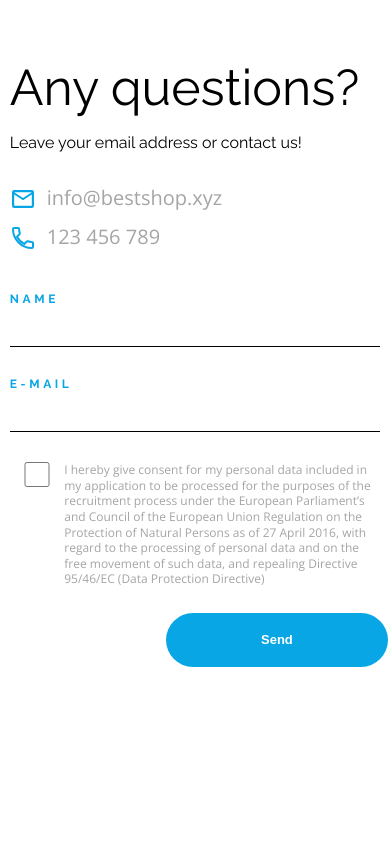
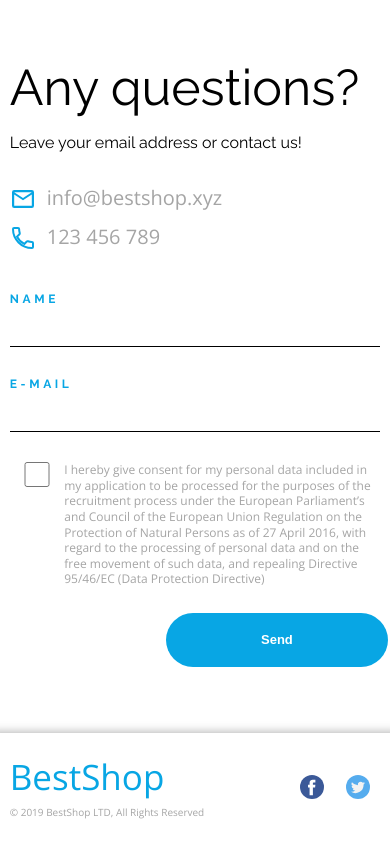
Before and after one commit to kamil079/First_RWD_WebSite, a website: page bestShopRWD/index.html in a window 390 px wide. Shown: the part 4103-4947 px from the top of the page. Before the commit the page ends 4856 px from the top, so only its background shows below. Drawn offline with nearby package versions, Linux system fonts and the light colour scheme.

Commit message:
web finished in mobile

```diff
--- a/bestShopRWD/index.html
+++ b/bestShopRWD/index.html
@@ -168,5 +168,17 @@
                 </form>
             </div>
         </section>
+        <footer class="footer">
+            <div class="footer_container">
+                <div class="footer_content">
+                    <h4 class="footer_title">BestShop</h4>
+                    <p class='all_rights_reserved'>© 2019 BestShop LTD, All Rights Reserved</p>
+                </div>
+                <div class="footer_social">
+                    <img src="./assets/Facebook.svg" alt="" class="fb">
+                    <img src="./assets/Twitter.svg" alt="" class="tw">
+                </div>
+            </div>
+        </footer>
     </body>
 </html>
--- a/bestShopRWD/scss/elements/_contact.scss
+++ b/bestShopRWD/scss/elements/_contact.scss
@@ -1,6 +1,6 @@
 .contact {
     font-family: $font-raleway;
-    margin-bottom: 6em;
+    margin-bottom: 4em;
 
     .contact_container {
         width: 95%;
--- /dev/null
+++ b/bestShopRWD/scss/elements/_footer.scss
@@ -0,0 +1,40 @@
+.footer {
+    width: 100%;
+    box-shadow: 0 1em 1em 1em #a5a5a5;
+}
+    .footer_container {
+        width: 95%;
+
+        margin: 0 auto;
+        padding: 2em 0;
+
+        display: flex;
+        justify-content: space-between;
+
+        .footer_content {
+            font-family: $font-open-sans;
+
+            .footer_title {
+                font-size: 3.5em;
+                font-weight: 300;
+                color: $color-primary;
+            }
+
+            .all_rights_reserved {
+                color: $color-grey;
+                padding: .5em 0;
+            }
+        }
+
+        .footer_social {
+            align-self: center;
+
+            img {
+                padding-right: 1em;
+            }
+
+            .tw {
+                padding-left: 1em;
+            }
+        }
+    }
--- a/bestShopRWD/scss/main.scss
+++ b/bestShopRWD/scss/main.scss
@@ -11,6 +11,8 @@
 @import './elements/about';
 @import './elements/pricing';
 @import './elements/contact';
+@import './elements/footer';
+
 
 
 
```
Also changed, not shown: bestShopRWD/css/main.css, 1 other file.
